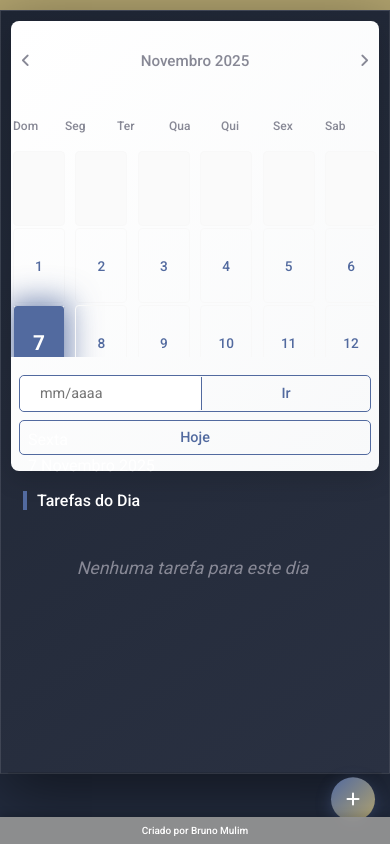
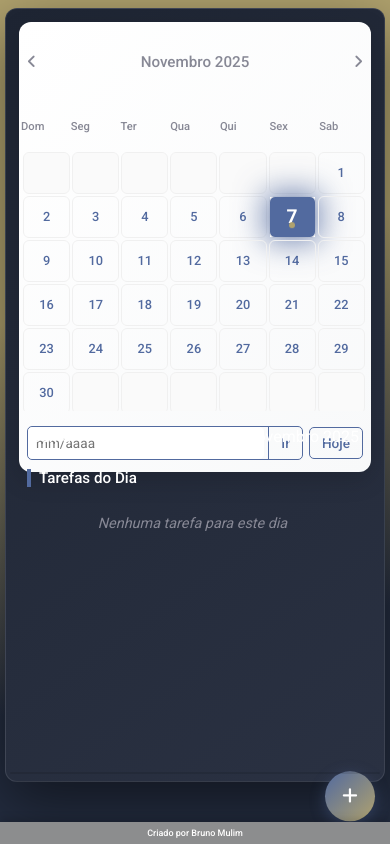
Before and after one commit to bmulim/CALENDARIO, a plain HTML site: page index.html in a window 390 px wide. Drawn offline with Linux system fonts and the light colour scheme; a web font is replaced by a local one.

Commit message:
Refines mobile responsive styles
Adjusts mobile layout and component sizing to improve readability, spacing and touch usability on small screens.

Updates scrollbar height and primary color variable naming for consistency. Refines calendar and task area dimensions, paddings, and gaps to create a more compact, consistent layout; increases touch targets (buttons, floating action), enforces sensible flex behavior (prevent unwanted wrapping, enable shrink/grow), and refines radii and borders for visual polish.

```diff
--- a/style.css
+++ b/style.css
@@ -21,6 +21,7 @@
 
 ::-webkit-scrollbar {
   width: 5px;
+  height: 5px;
 }
 
 ::-webkit-scrollbar-track {
@@ -29,7 +30,7 @@
 }
 
 ::-webkit-scrollbar-thumb {
-  background: var(--primary-clr);
+  background: var(--cor-primaria);
   border-radius: 50px;
 }
 
@@ -1085,7 +1086,7 @@ body {
 @media screen and (max-width: 480px) {
   body {
     height: 100vh;
-    padding: 5px 0 65px 0;
+    padding: 5px 5px 60px 5px;
     overflow: hidden;
   }
 
@@ -1094,124 +1095,147 @@ body {
     height: calc(100vh - 70px);
     max-height: none;
     flex-direction: column;
-    margin: 5px 0;
-    padding: 2px;
-    border-radius: 0;
-    gap: 5px;
+    margin: 0;
+    padding: 5px;
+    border-radius: 12px;
+    gap: 8px;
   }
 
   .esquerda {
     width: 100%;
-    height: 52%;
+    height: 50%;
     padding: 8px;
   }
 
   .calendario {
     height: 100%;
-    border-radius: 8px;
+    border-radius: 12px;
   }
 
   .calendario .mes {
-    height: 65px;
-    padding: 0 10px;
+    height: 55px;
+    padding: 0 8px;
     font-size: 0.95rem;
+    flex-shrink: 0;
   }
 
   .calendario .mes .prev,
   .calendario .mes .next {
-    width: 32px;
-    height: 32px;
-    font-size: 1rem;
+    width: 30px;
+    height: 30px;
+    font-size: 0.95rem;
   }
 
   .calendario .diaSemana {
-    height: 35px;
-    font-size: 0.75rem;
+    height: 32px;
+    font-size: 0.7rem;
     padding: 0 2px;
+    flex-shrink: 0;
   }
 
   .calendario .dias {
-    padding: 0 2px;
+    padding: 0 4px;
+    gap: 2px;
+    justify-content: flex-start;
   }
 
   .calendario .dias .dia {
-    height: 48px;
-    font-size: 0.85rem;
-    border: 1px solid #f8f8f8;
+    width: calc(14.28% - 2px);
+    height: 42px;
+    min-height: 42px;
+    font-size: 0.8rem;
+    border: 1px solid #f0f0f0;
+    border-radius: 6px;
   }
 
   .calendario .dias .hoje {
-    font-size: 1.6rem;
+    font-size: 1.4rem;
   }
 
   .calendario .dias .ativo {
-    font-size: 1.3rem;
+    font-size: 1.2rem;
   }
 
   .calendario .dias .evento::after {
-    height: 4px;
-    width: 80%;
+    height: 3px;
+    width: 70%;
+    bottom: 3px;
   }
 
   .calendario .ir-hoje {
-    flex-direction: column;
-    height: auto;
-    gap: 8px;
-    padding: 8px;
-    margin-bottom: 8px;
+    flex-direction: row;
+    height: 40px;
+    gap: 6px;
+    padding: 6px 8px;
+    margin-bottom: 6px;
+    flex-shrink: 0;
   }
 
   .calendario .ir-hoje .irPara {
-    width: 100%;
+    flex: 1;
+    display: flex;
+    gap: 4px;
   }
 
   .calendario .ir-hoje .irPara input {
-    height: 35px;
-    font-size: 0.9rem;
+    height: 32px;
+    font-size: 0.85rem;
+    padding: 0 8px;
+    flex: 1;
   }
 
-  .calendario .ir-hoje button {
-    width: 100%;
-    padding: 8px;
-    font-size: 0.9rem;
+  .calendario .ir-hoje .irPara .ir-btn {
+    height: 32px;
+    padding: 0 12px;
+    font-size: 0.85rem;
+    white-space: nowrap;
+  }
+
+  .calendario .ir-hoje .hoje-btn {
+    height: 32px;
+    padding: 0 12px;
+    font-size: 0.85rem;
+    white-space: nowrap;
   }
 
   .container .direita {
     width: 100%;
-    height: 48%;
-    padding: 10px;
+    height: 50%;
+    padding: 8px;
     margin-top: 0;
   }
 
   .direita .dt-hoje {
-    flex-direction: column;
-    align-items: flex-start;
-    min-height: 45px;
-    padding: 0 10px;
-    padding-left: 15px;
-    gap: 5px;
-    margin-top: 8px;
-    margin-bottom: 8px;
+    flex-direction: row;
+    align-items: center;
+    min-height: 40px;
+    padding: 8px 12px;
+    gap: 8px;
+    margin-top: 6px;
+    margin-bottom: 6px;
+    flex-shrink: 0;
   }
 
   .today-date .d-evento {
-    font-size: 1.3rem;
+    font-size: 1.2rem;
   }
 
   .today-date .dt-evento {
-    font-size: 0.9rem;
+    font-size: 0.85rem;
   }
 
   .tarefas-container {
-    padding: 8px 10px;
+    padding: 6px 8px;
   }
 
   .tarefas-cabecalho {
     margin-bottom: 8px;
+    flex-shrink: 0;
   }
 
   .tarefas-titulo {
-    font-size: 1rem;
+    font-size: 0.95rem;
+    padding-left: 8px;
   }
 
   .add-tarefa-float {
@@ -1223,40 +1247,63 @@ body {
   }
 
   .tarefas-lista {
+    gap: 6px;
+  }
+
+  .sem-tarefas {
+    padding: 20px 10px;
+  }
+
+  .sem-tarefas p {
+    font-size: 0.9rem;
+  }
+
+  .tarefa {
+    padding: 10px;
+    flex-wrap: nowrap;
+    flex-direction: row;
     gap: 8px;
   }
 
-  .tarefa {
-    padding: 10px 12px;
-    flex-wrap: wrap;
-  }
-
   .tarefa-conteudo {
-    width: 100%;
-    margin-bottom: 5px;
+    width: auto;
+    flex: 1;
+    margin-bottom: 0;
+    min-width: 0;
   }
 
   .tarefa-texto {
     font-size: 0.85rem;
+    word-wrap: break-word;
+    overflow-wrap: break-word;
+  }
+
+  .tarefa-checkbox {
+    width: 18px;
+    height: 18px;
+    flex-shrink: 0;
   }
 
   .tarefa-excluir {
-    align-self: flex-end;
-    margin-top: 5px;
+    align-self: center;
+    margin-top: 0;
+    padding: 4px 8px;
+    flex-shrink: 0;
   }
 
   .add-tarefa-wrapper {
-    width: 96%;
+    width: 95%;
     bottom: 70px;
+    max-width: calc(100% - 20px);
   }
 
   .add-tarefa-wrapper.ativo {
-    max-height: 240px;
+    max-height: 260px;
   }
 
   .add-cabecalho-tarefa {
     height: 45px;
-    padding: 0 15px;
+    padding: 0 12px;
   }
 
   .add-cabecalho-tarefa .titulo {
@@ -1264,33 +1311,34 @@ body {
   }
 
   .add-tarefa-dados {
-    padding: 15px;
+    padding: 12px;
   }
 
   .add-tarefa-input input {
-    height: 40px;
+    height: 42px;
     font-size: 0.9rem;
+    padding: 0 12px;
   }
 
   .add-tarefa-footer {
-    padding: 12px 15px;
+    padding: 12px;
   }
 
   .add-tarefa-btn {
-    height: 38px;
-    font-size: 0.9rem;
+    height: 42px;
+    font-size: 0.95rem;
   }
 
   .add-tarefa-float-mobile {
     bottom: 15px;
     right: 15px;
-    width: 44px;
-    height: 44px;
-    font-size: 1rem;
+    width: 50px;
+    height: 50px;
+    font-size: 1.1rem;
   }
 
   .creditos {
-    font-size: 10px;
-    padding: 8px 5px;
+    font-size: 9px;
+    padding: 6px 5px;
   }
 }
```
